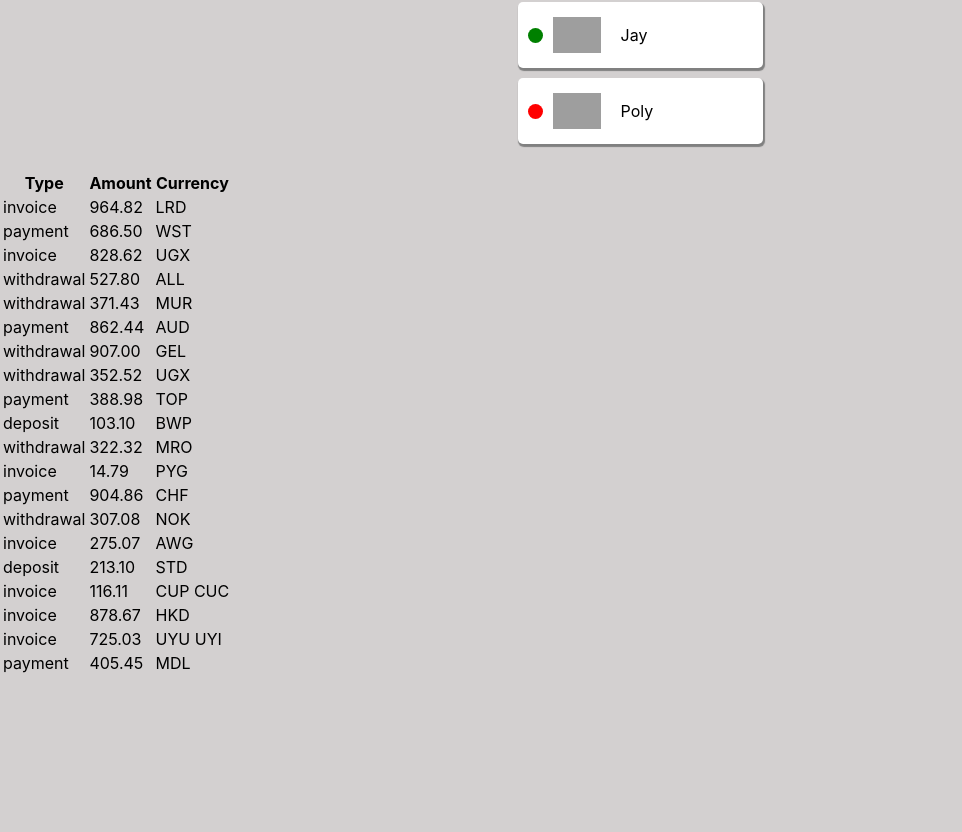
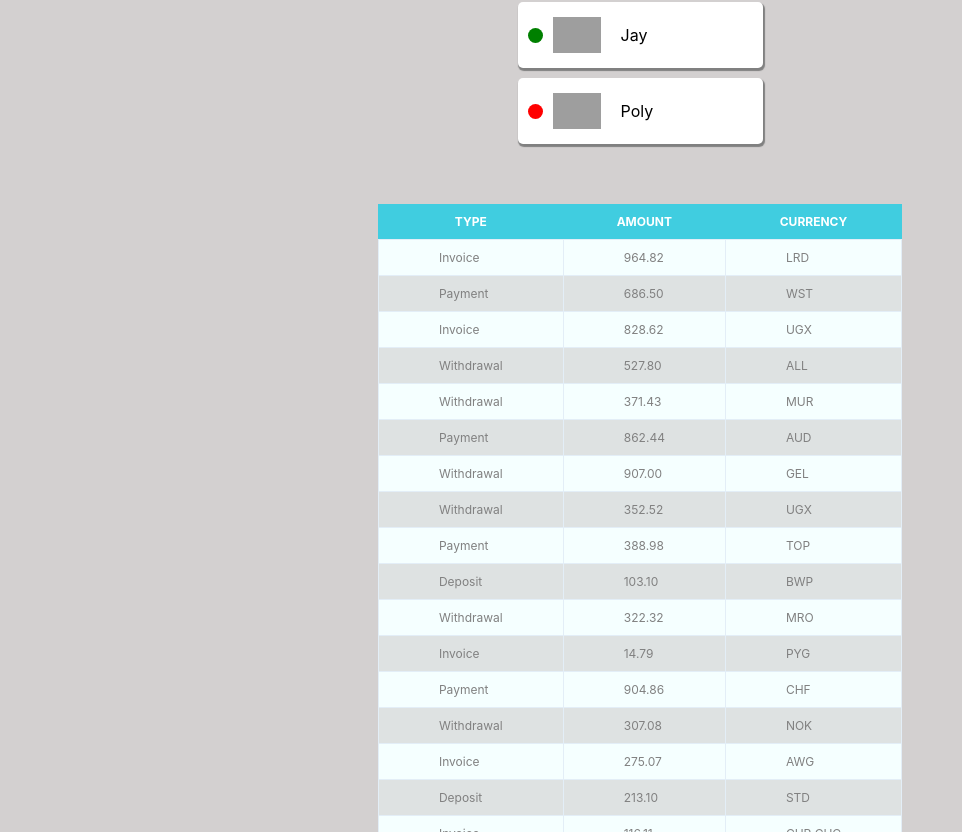
Before and after one commit to joa-kl/goit-react-hw-01-components, a React (Create React App) app: page / in a window 1280 px wide. Shown: the part 768-1600 px from the top of the page, without its empty margins (0-962 px from the left). Before the commit the page ends 1444 px from the top, so only its background shows below. Built offline with nearby package versions, Linux system fonts and the light colour scheme; grey boxes are pictures that could not be loaded.

Commit message:
css styles added

```diff
--- a/src/components/TransactionHistory/TransactionHistory.js
+++ b/src/components/TransactionHistory/TransactionHistory.js
@@ -4,9 +4,9 @@ import css from './TransactionHistory.module.css';
 export const TransactionsHistory = ({ items }) => {
     // const { type, amount, currency } = items;
     return (
-        <table class="transaction-history">
+        <table className={css.table}>
             <thead>
-                <tr>
+                <tr className={css.tableHead}>
                     <th>Type</th>
                     <th>Amount</th>
                     <th>Currency</th>
--- a/src/components/TransactionHistory/TransactionHistory.module.css
+++ b/src/components/TransactionHistory/TransactionHistory.module.css
@@ -0,0 +1,33 @@
+.table {
+    background: #f5ffff;
+    border-collapse: collapse;
+    text-align: left;
+    margin: 50px auto 50px auto;
+}
+.table th {
+    background-color:rgb(64, 205, 224);
+    color: white;
+    padding: 10px 15px;
+    position: relative;
+    text-transform: uppercase;
+    font-size: 12px;
+    text-align: center;
+
+}
+
+.table tr:nth-child(even) {
+    background-color:rgb(222, 226, 226);
+
+}
+
+
+.table td {
+    border: 1px solid #e3eef7;
+    padding: 10px 15px;
+    position: relative;
+    transition: all 0.5s ease;
+    padding-inline: 60px;
+    font-size: 12px;
+    color: grey;
+    text-transform: capitalize;
+}
```
